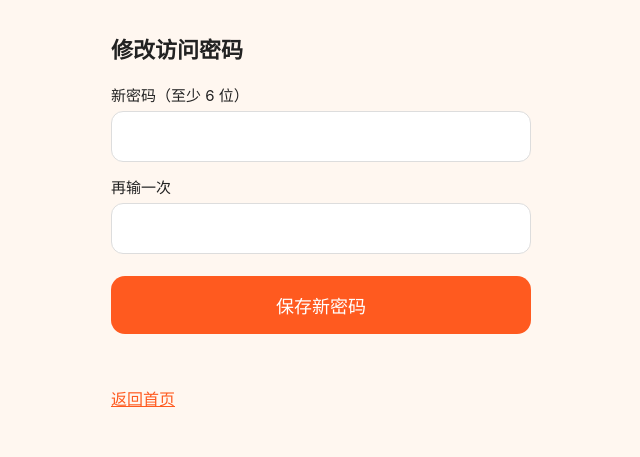
After one commit to j2169288-boop/canyin-koubo, a Flask app: page /password in a window 1280 px wide. The commit adds this page. Shown: the top 457 px of the page, without its empty margins (319-959 px from the left). Run offline with Flask 3, Linux system fonts and the light colour scheme; the visitor is signed in with stand-in values (Sample User, id 1).

Commit message:
Add change-password page templates

```diff
--- a/web/templates/index.html
+++ b/web/templates/index.html
@@ -19,6 +19,7 @@
       <h1>🍜 餐饮口播助手</h1>
       <div class="sub" id="llmStatus">模板引擎</div>
     </div>
+    <a class="btn btn-sm btn-secondary" href="/password">改密码</a>
     <button class="btn btn-sm btn-secondary" id="btnLogout" type="button">退出</button>
   </header>
 
--- /dev/null
+++ b/web/templates/password.html
@@ -0,0 +1,43 @@
+<!doctype html>
+<html lang="zh-CN">
+<head>
+<meta charset="utf-8">
+<meta name="viewport" content="width=device-width,initial-scale=1,viewport-fit=cover">
+<title>修改访问密码 · 餐饮口播助手</title>
+<style>
+body{margin:0;font-family:-apple-system,BlinkMacSystemFont,"PingFang SC",sans-serif;background:#fff7f0;color:#222}
+.wrap{max-width:420px;margin:0 auto;padding:32px 20px}
+h1{font-size:22px;margin:0 0 20px}
+label{display:block;font-size:15px;margin:14px 0 6px}
+input{width:100%;box-sizing:border-box;font-size:18px;padding:14px;border:1px solid #ddd;border-radius:12px}
+button{width:100%;margin-top:22px;font-size:18px;padding:16px;border:0;border-radius:14px;background:#ff5a1f;color:#fff}
+#msg{margin-top:16px;font-size:15px;min-height:20px}
+a{color:#ff5a1f}
+</style>
+</head>
+<body>
+<div class="wrap">
+<h1>修改访问密码</h1>
+<form id="f">
+<label for="new_password">新密码（至少 6 位）</label>
+<input id="new_password" name="new_password" type="password" autocomplete="new-password" required>
+<label for="confirm_password">再输一次</label>
+<input id="confirm_password" name="confirm_password" type="password" autocomplete="new-password" required>
+<button type="submit" id="save">保存新密码</button>
+</form>
+<div id="msg"></div>
+<p><a href="/">返回首页</a></p>
+</div>
+<script>
+document.getElementById('f').addEventListener('submit', async (e) => {
+  e.preventDefault();
+  const msg = document.getElementById('msg');
+  const r = await fetch('/api/password', {method:'POST', headers:{'Content-Type':'application/json'},
+    body: JSON.stringify({new_password: document.getElementById('new_password').value,
+                          confirm_password: document.getElementById('confirm_password').value})});
+  const j = await r.json().catch(() => ({}));
+  msg.textContent = j.ok ? '已保存，下次登录用新密码。' : ('保存失败：' + (j.error || r.status));
+});
+</script>
+</body>
+</html>
```
